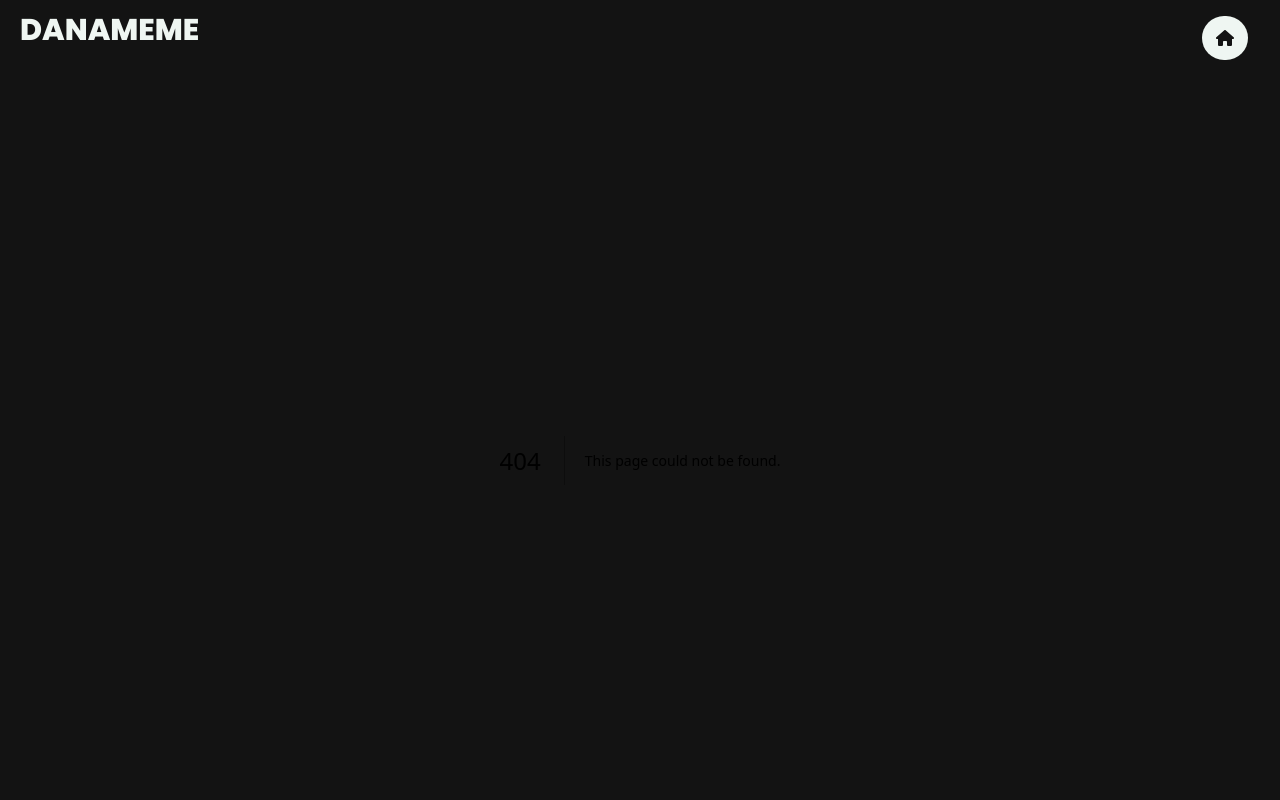
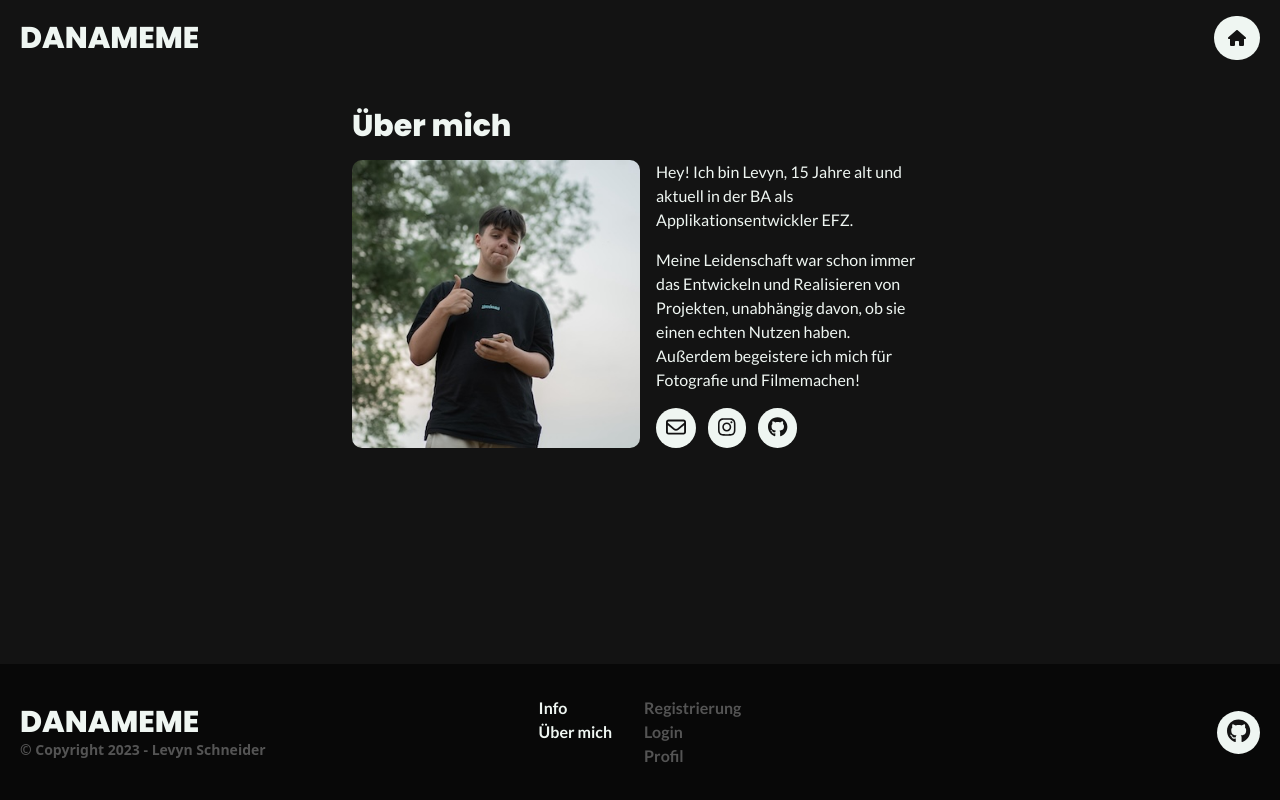
Before and after one commit to ly-schneider/danameme-fullstack, a Next.js app: page /about in a window 1280 px wide. Before the commit this address had no page. Shown: the top 800 px of the page. Built offline with nearby package versions, Linux system fonts and the light colour scheme.

Commit message:
Finished release for preview

```diff
--- /dev/null
+++ b/app/about/page.jsx
@@ -0,0 +1,48 @@
+import { faGithub, faInstagram } from "@fortawesome/free-brands-svg-icons";
+import { faEnvelope } from "@fortawesome/free-regular-svg-icons";
+import { FontAwesomeIcon } from "@fortawesome/react-fontawesome";
+import Link from "next/link";
+
+export default function AboutPage() {
+  return (
+    <div className="px-0 mt-8">
+      <h1 className="title mx-5 sm:mx-0">Über mich</h1>
+      <div className="flex flex-col sm:flex-row mt-4">
+        <img
+          src="Levyn Schneider.jpg"
+          className="rounded-full sm:rounded-[10px] w-2/5 sm:w-1/2 mx-auto sm:mx-0 mb-4 sm:"
+        />
+        <div className="mx-5 sm:ms-4 sm:mx-0">
+          <div className="font-lato font-medium text-base text-text space-y-4">
+            <p>
+              Hey! Ich bin Levyn, 15 Jahre alt und aktuell in der BA als
+              Applikationsentwickler EFZ.
+            </p>
+            <p>
+              Meine Leidenschaft war schon immer das Entwickeln und Realisieren
+              von Projekten, unabhängig davon, ob sie einen echten Nutzen haben.
+              Außerdem begeistere ich mich für Fotografie und Filmemachen!
+            </p>
+          </div>
+          <div className="flex mt-4 space-x-3">
+            <Link href="mailto:levyn@lyschneider.ch" target="_blank">
+              <button className="bg-text text-background py-1.5 px-2 rounded-full border-2 border-transparent hover:bg-background hover:text-text hover:border-text transition-all duration-500">
+                <FontAwesomeIcon icon={faEnvelope} className="text-xl" />
+              </button>
+            </Link>
+            <Link href="https://instagram.com/ly.schneider" target="_blank">
+              <button className="bg-text text-background py-1.5 px-2 rounded-full border-2 border-transparent hover:bg-background hover:text-text hover:border-text transition-all duration-500">
+                <FontAwesomeIcon icon={faInstagram} className="text-xl" />
+              </button>
+            </Link>
+            <Link href="https://github.com/ly-schneider" target="_blank">
+              <button className="bg-text text-background py-1.5 px-2 rounded-full border-2 border-transparent hover:bg-background hover:text-text hover:border-text transition-all duration-500">
+                <FontAwesomeIcon icon={faGithub} className="text-xl" />
+              </button>
+            </Link>
+          </div>
+        </div>
+      </div>
+    </div>
+  );
+}
--- a/app/globals.css
+++ b/app/globals.css
@@ -11,7 +11,7 @@
   }
 
   .input {
-    @apply text-xs font-lato font-semibold text-text border-[3px] border-primary bg-background rounded-form px-4 py-2 placeholder:text-xs placeholder:text-placeholder;
+    @apply text-sm font-lato font-medium text-text border-[3px] border-primary bg-background rounded-form px-4 py-2 placeholder:text-sm placeholder:text-placeholder;
   }
 }
 
--- a/app/layout.js
+++ b/app/layout.js
@@ -12,7 +12,7 @@ export default function RootLayout({ children }) {
     <html lang="de">
       <body className="bg-background flex min-h-screen flex-col items-center">
         <Navigation />
-                <main className="justify-center mx-auto container max-w-xl">
+        <main className="justify-center mx-auto container max-w-xl mb-16">
           <div className="mx-auto">{children}</div>
         </main>
         <Footer />
--- a/app/page.js
+++ b/app/page.js
@@ -2,16 +2,42 @@
 
 import Link from "next/link";
 import { useState } from "react";
+import supabase from "@/components/supabase";
 
 export default function Home() {
   const [email, setEmail] = useState("");
+
+  const [error, setError] = useState("");
+  const [success, setSuccess] = useState(false);
+
+  async function handleAddEmail(e) {
+    e.preventDefault();
+    console.log(email);
+
+    const { error } = await supabase
+      .from("emailWaitList")
+      .insert({ email: email });
+
+    if (error) {
+      if ((error.code = "23505")) {
+        setError("E-Mail Adresse bereits hinzugefügt!");
+        return false;
+      }
+      setError(error.message);
+      console.log(error);
+      return false;
+    }
+
+    setError("");
+    setSuccess(true);
+  }
 
   return (
     <>
       <div className="px-4">
         <div className="mt-8">
           <h1 className="title text-2xl">DANAMEME</h1>
-          <div className="font-lato font-semibold text-sm text-text space-y-4 mt-2">
+          <div className="font-lato font-medium text-base text-text space-y-4 mt-2">
             <p>
               DANAMEME ist eine Open-Source Social-Media-Plattform, welche
               selbständig entwickelt worden ist.
@@ -29,7 +55,7 @@ export default function Home() {
         </div>
         <div className="mt-12">
           <h1 className="title text-2xl">Werde informiert</h1>
-          <div className="font-lato font-semibold text-sm text-text space-y-4 mt-2">
+          <div className="font-lato font-medium text-base text-text space-y-4 mt-2">
             <p>
               Um den Launch von DANAMEME nicht zu verpassen und einen
               einzigartigen Badge zu erhalten, füge deine E-Mail-Adresse hinzu,
@@ -39,19 +65,28 @@ export default function Home() {
               <div className="flex justify-between w-full">
                 <input
                   className="input w-full"
+                  type="email"
+                  required
                   placeholder="E-Mail Adresse"
-                  onChange={(e) => setEmail(e)}
+                  onChange={(e) => setEmail(e.target.value)}
                 />
                 <button
-                  className="bg-primary rounded-button px-6 py-2 text-text text-xs ms-4"
+                  className="bg-primary rounded-button px-6 py-2 text-text text-sm ms-4"
                   type="submit"
                 >
                   Hinzufügen
                 </button>
               </div>
             </form>
+            {success && (
+              <p>Erfolgreich hinzugefügt! Vielen Dank für deine Interesse.</p>
+            )}
+            {error != "" && <p className="text-error">{error}</p>}
             <p>
-              Lese mehr <Link href={"/about"} className="underline">über mich</Link>
+              Lese mehr{" "}
+              <Link href={"/about"} className="underline">
+                über mich
+              </Link>
             </p>
           </div>
         </div>
--- a/components/buttons/homeButton.jsx
+++ b/components/buttons/homeButton.jsx
@@ -3,14 +3,24 @@
 import { faHome } from "@fortawesome/free-solid-svg-icons";
 import { FontAwesomeIcon } from "@fortawesome/react-fontawesome";
 import { Tooltip } from "flowbite-react";
+import { useRouter } from "next/navigation";
 
 export default function HomeButton() {
+  const router = useRouter();
+
+  function handleClick() {
+    router.push("/");
+  }
 
   return (
     <>
-      <Tooltip content="Home" className="text-sm font-medium text-white bg-zinc-800 !mt-2">
+      <Tooltip
+        content="Home"
+        className="text-sm font-medium text-white bg-zinc-800 !mt-2"
+      >
         <button
-          className="bg-text text-background py-2 px-3 rounded-full mt-4 me-3 border-2 border-transparent hover:bg-background hover:text-text hover:border-text transition-all duration-500"
+          onClick={handleClick}
+          className="bg-text text-background py-2 px-3 rounded-full border-2 border-transparent hover:bg-background hover:text-text hover:border-text transition-all duration-500"
         >
           <FontAwesomeIcon icon={faHome} />
         </button>
--- a/components/footer.jsx
+++ b/components/footer.jsx
@@ -1,30 +1,42 @@
 import { faGithub } from "@fortawesome/free-brands-svg-icons";
 import { FontAwesomeIcon } from "@fortawesome/react-fontawesome";
+import Link from "next/link";
 
 export default function Footer() {
   return (
     <>
-      <footer className="flex flex-row bg-accentBackground w-full mt-auto py-8 items-center px-5">
-        <div className="w-1/3">
+      <footer className="flex flex-col md:flex-row bg-accentBackground w-full mt-auto py-8 items-center px-5 space-y-6 md:space-y-0">
+        <div className="w-full md:w-1/3">
           <h1 className="title">DANAMEME</h1>
-          <p className="text-muted text-lato text-sm font-semibold">© Copyright 2023 - Levyn Schneider</p>
+          <p className="text-muted text-lato text-sm font-semibold">
+            © Copyright 2023 - Levyn Schneider
+          </p>
         </div>
-        <div className="flex text-text font-lato font-semibold w-1/3 justify-center space-x-8">
+        <div className="flex text-text font-lato font-semibold w-full md:w-1/3 justify-start md:justify-center space-x-8">
           <ul>
-            <li>Info</li>
-            <li>Über mich</li>
-            <li>Datenschutz</li>
+            <Link href="/" className="hover:underline">
+              <li>Info</li>
+            </Link>
+            <Link href="/about" className="hover:underline">
+              <li>Über mich</li>
+            </Link>
+            {/* <li>Datenschutz</li> */}
           </ul>
-          <ul>
+          <ul className="text-muted">
             <li>Registrierung</li>
             <li>Login</li>
             <li>Profil</li>
           </ul>
         </div>
-        <div className="w-1/3 justify-end text-end">
-          <button className="bg-text text-background py-1.5 px-2 rounded-full border-2 border-transparent hover:bg-background hover:text-text hover:border-text transition-all duration-500">
-            <FontAwesomeIcon icon={faGithub} className="text-2xl" />
-          </button>
+        <div className="w-full md:w-1/3 justify-start md:justify-end text-start md:text-end">
+          <Link
+            href="https://github.com/BA-2023-2024/danameme-fullstack"
+            target="_blank"
+          >
+            <button className="bg-text text-background py-1.5 px-2 rounded-full border-2 border-transparent hover:bg-background hover:text-text hover:border-text transition-all duration-500">
+              <FontAwesomeIcon icon={faGithub} className="text-2xl" />
+            </button>
+          </Link>
         </div>
       </footer>
     </>
--- a/components/navigation.jsx
+++ b/components/navigation.jsx
@@ -3,7 +3,7 @@ import HomeButton from "./buttons/homeButton";
 export default function Navigation() {
   return (
     <nav className="bg-background w-full items-center inline-flex flex-row">
-      <div className="items-center inline-flex flex-row flex-grow justify-between my-0 mx-5">
+      <div className="items-center inline-flex flex-row flex-grow justify-between my-4 mx-5">
         <div>
           <h1 className="title">DANAMEME</h1>
         </div>
--- a/tailwind.config.js
+++ b/tailwind.config.js
@@ -16,7 +16,9 @@ module.exports = {
         accent: "#9E575D",
         placeholder: "#545454",
         muted: "#545454",
-        accentBackground: "#080808"
+        accentBackground: "#080808",
+        error: "#ff4141",
+        success: "#47db47",
       },
       borderRadius: {
         form: "10px",
@@ -25,7 +27,7 @@ module.exports = {
       fontFamily: {
         poppins: ["Poppins", "sans-serif"],
         lato: ["Lato", "sans-serif"],
-      }
+      },
     },
   },
   plugins: [require("flowbite/plugin")],
```
Also changed, not shown: public/Levyn Schneider.jpg (added). Lines whose indentation alone changed are shown as unchanged.
